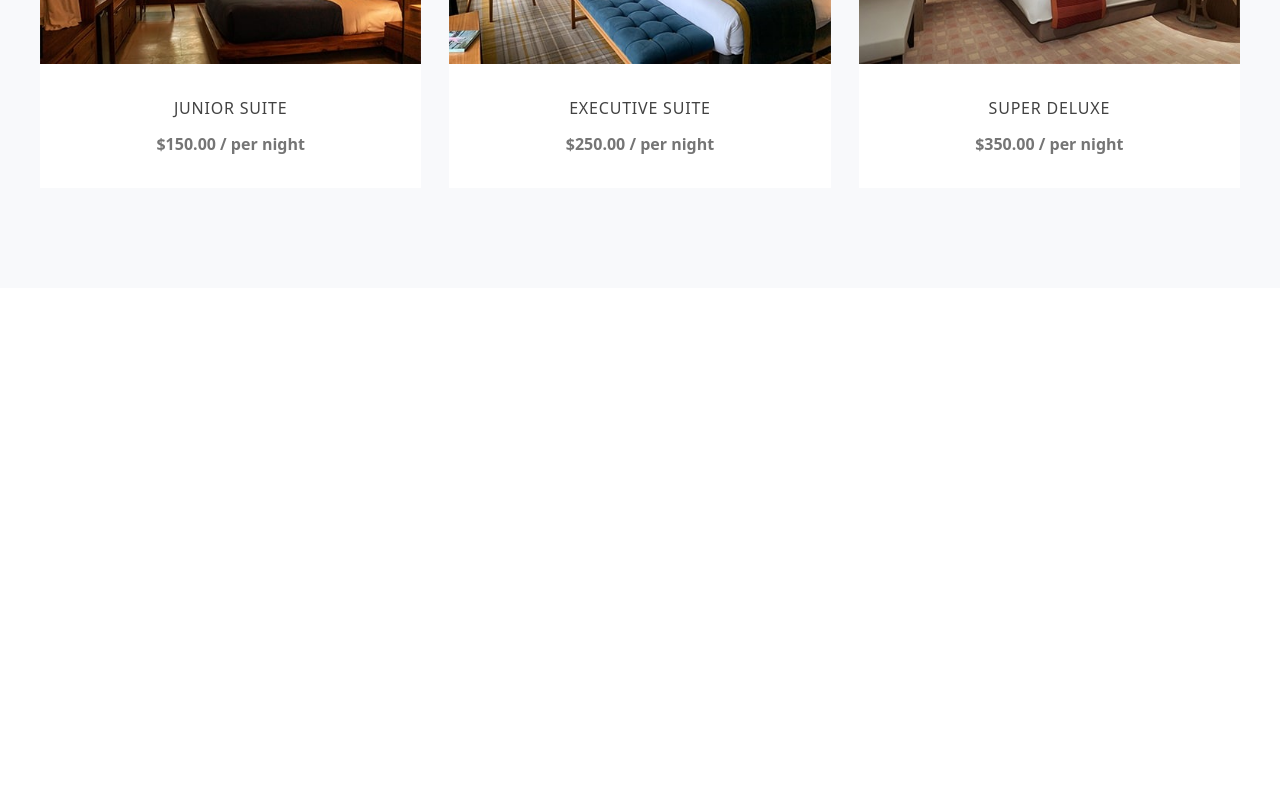
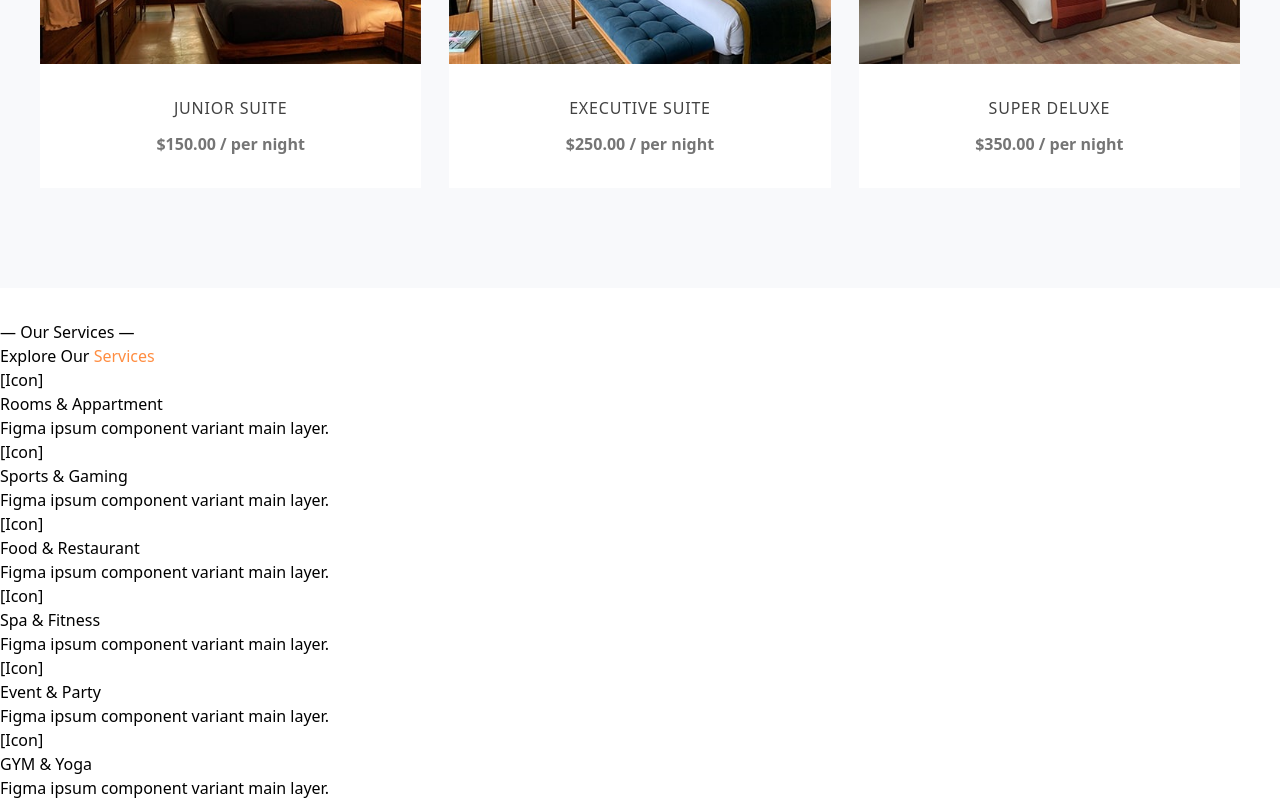
Before and after one commit to AnastasiiaBodnar/hotel-landing, a Vue app: page / in a window 1280 px wide. Shown: the part 2029-2829 px from the top of the page. Before the commit the page ends 2317 px from the top, so only its background shows below. Built offline with nearby package versions, Linux system fonts and the light colour scheme.

Commit message:
feat: add initial services section structure

```diff
--- a/src/App.vue
+++ b/src/App.vue
@@ -3,6 +3,7 @@ import NavBar from './components/NavBar.vue'
 import HeroSection from './components/HeroSection.vue';
 import AboutSection from './components/AboutSection.vue';
 import RoomsSection from './components/RoomsSection.vue';
+import ServicesSection from './components/ServicesSection.vue';
 </script>
 
 <template>
@@ -10,4 +11,5 @@ import RoomsSection from './components/RoomsSection.vue';
     <HeroSection />
     <AboutSection/>
     <RoomsSection/>
+    <ServicesSection/>
 </template>
--- /dev/null
+++ b/src/components/ServicesSection.vue
@@ -0,0 +1,56 @@
+<script setup>
+</script>
+
+<template>
+    <section id="services" class="pt-8">
+        <div>
+            <p>
+                — Our Services —
+            </p>
+        </div>
+
+        <div>
+            <h2>
+                Explore Our <span class="text-primary">Services</span>
+            </h2>
+        </div>
+
+        <div>
+            <div>
+                <span>[Icon]</span>
+                <h3>Rooms & Appartment</h3>
+                <p>Figma ipsum component variant main layer.</p>
+            </div>
+
+            <div>
+                <span>[Icon]</span>
+                <h3>Sports & Gaming</h3>
+                <p>Figma ipsum component variant main layer.</p>
+            </div>
+
+            <div>
+                <span>[Icon]</span>
+                <h3>Food & Restaurant</h3>
+                <p>Figma ipsum component variant main layer.</p>
+            </div>
+
+            <div>
+                <span>[Icon]</span>
+                <h3>Spa & Fitness</h3>
+                <p>Figma ipsum component variant main layer.</p>
+            </div>
+
+            <div>
+                <span>[Icon]</span>
+                <h3>Event & Party</h3>
+                <p>Figma ipsum component variant main layer.</p>
+            </div>
+
+            <div>
+                <span>[Icon]</span>
+                <h3>GYM & Yoga</h3>
+                <p>Figma ipsum component variant main layer.</p>
+            </div>
+        </div>
+    </section>
+</template>
```
